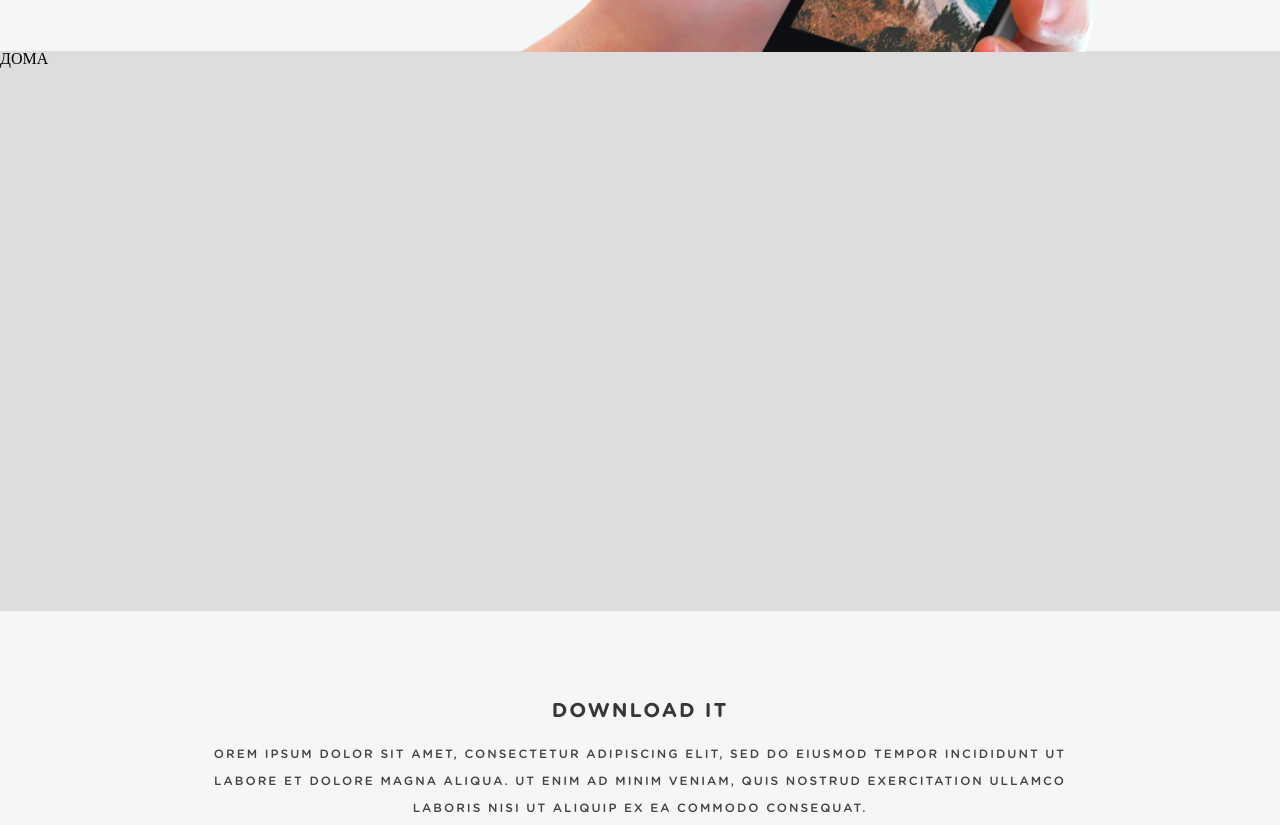
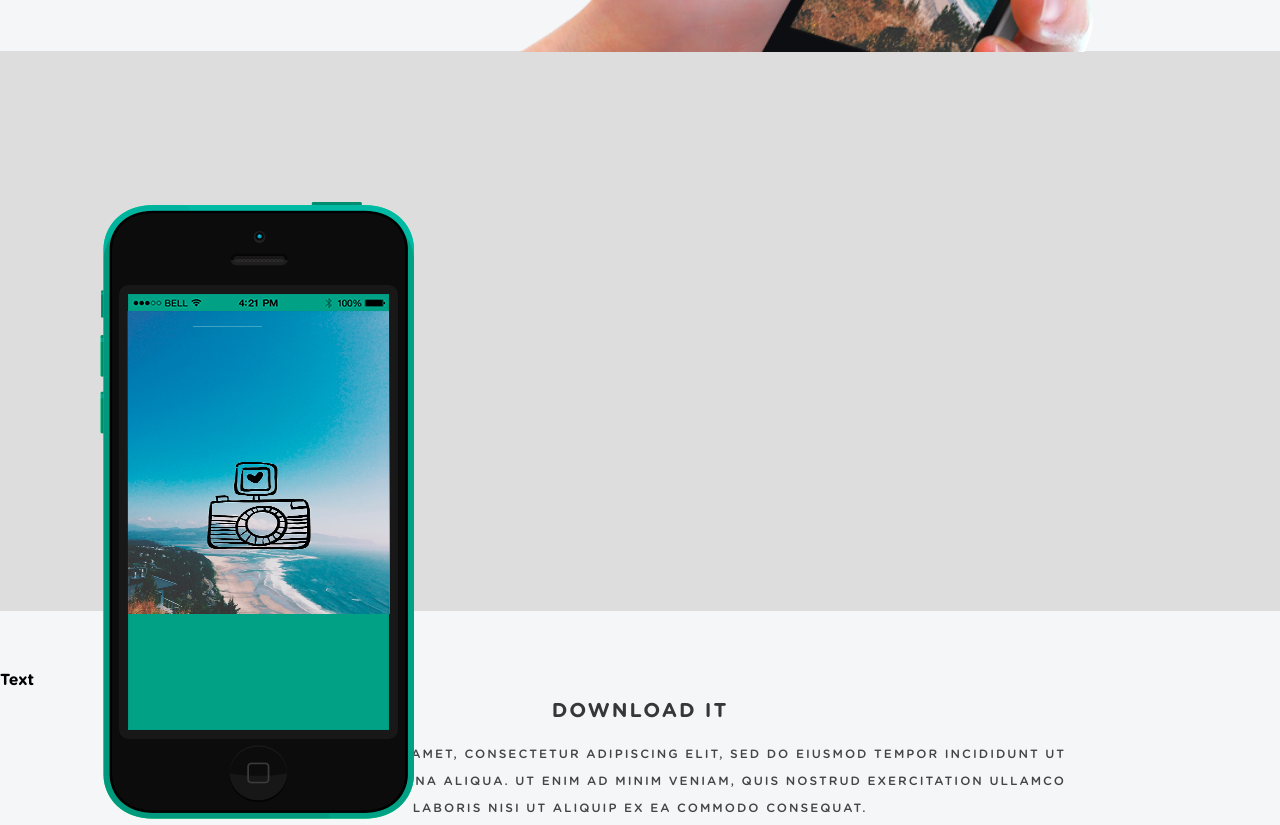
Before and after one commit to JSDenis/Lesson3, a plain HTML site: page index.html in a window 1280 px wide. Shown: the part 1178-2003 px from the top of the page. Drawn offline with Linux system fonts and the light colour scheme.

Commit message:
friday add

```diff
--- a/index.html
+++ b/index.html
@@ -56,7 +56,13 @@
         </section>
 
         <section class="container3">
-            ДОМА
+            <div class="images1">
+                <img src="./img/your_screen.png">
+
+            </div>
+            <div class="text_right">
+                Text
+            </div>
         </section>
 
         <section class="container6">
--- a/style.css
+++ b/style.css
@@ -244,3 +244,16 @@ header ul li:first-child{
 	background: #16a085;
 	border-radius: 0 2px 2px 0;
 }
+
+
+.container3 .images1{
+	width: 60%;
+	display: inline-block;
+
+}
+
+.container3 .images1 img{
+	position: relative;
+	left: 100px;
+	top: 150px;
+}
```
